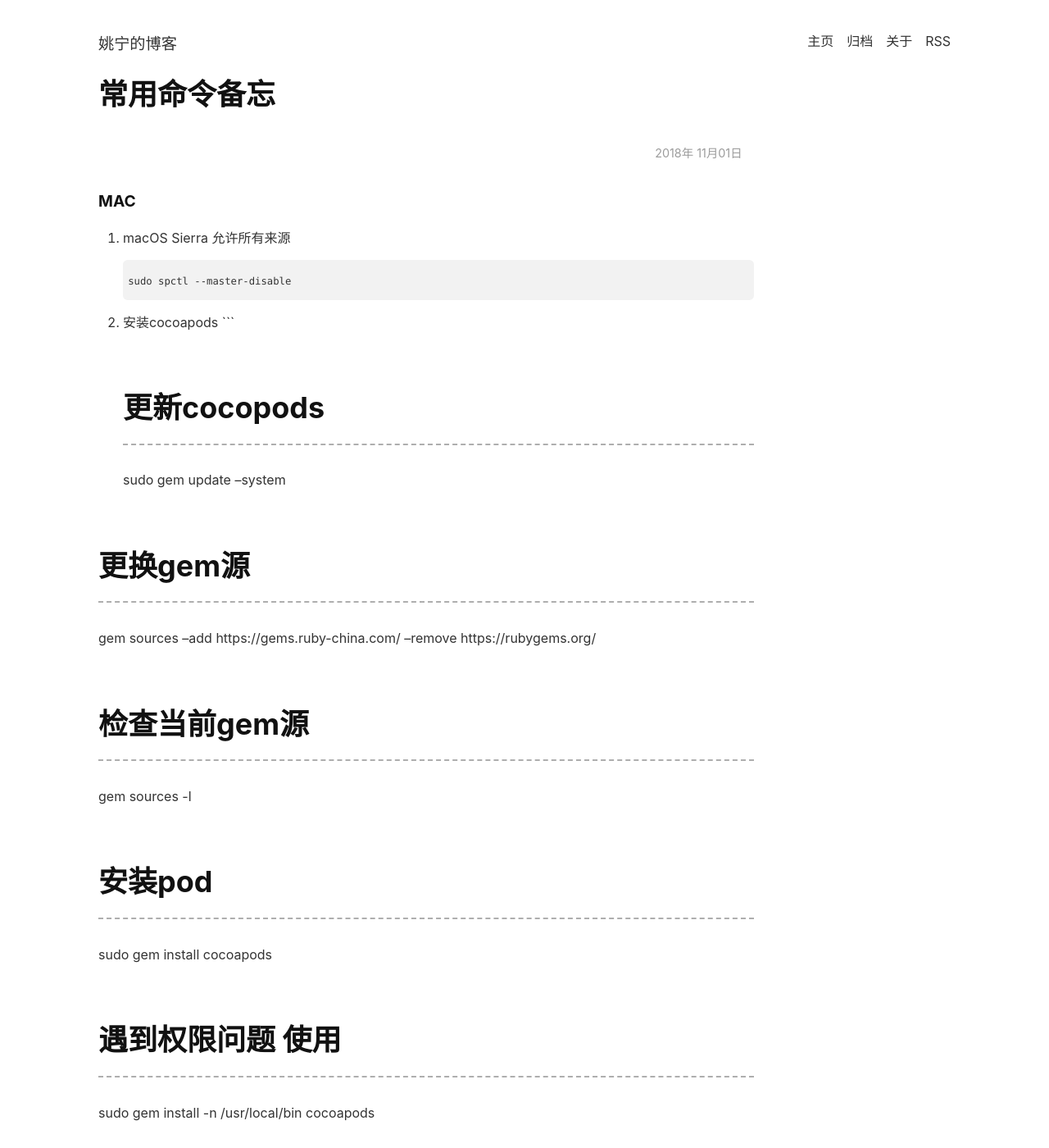
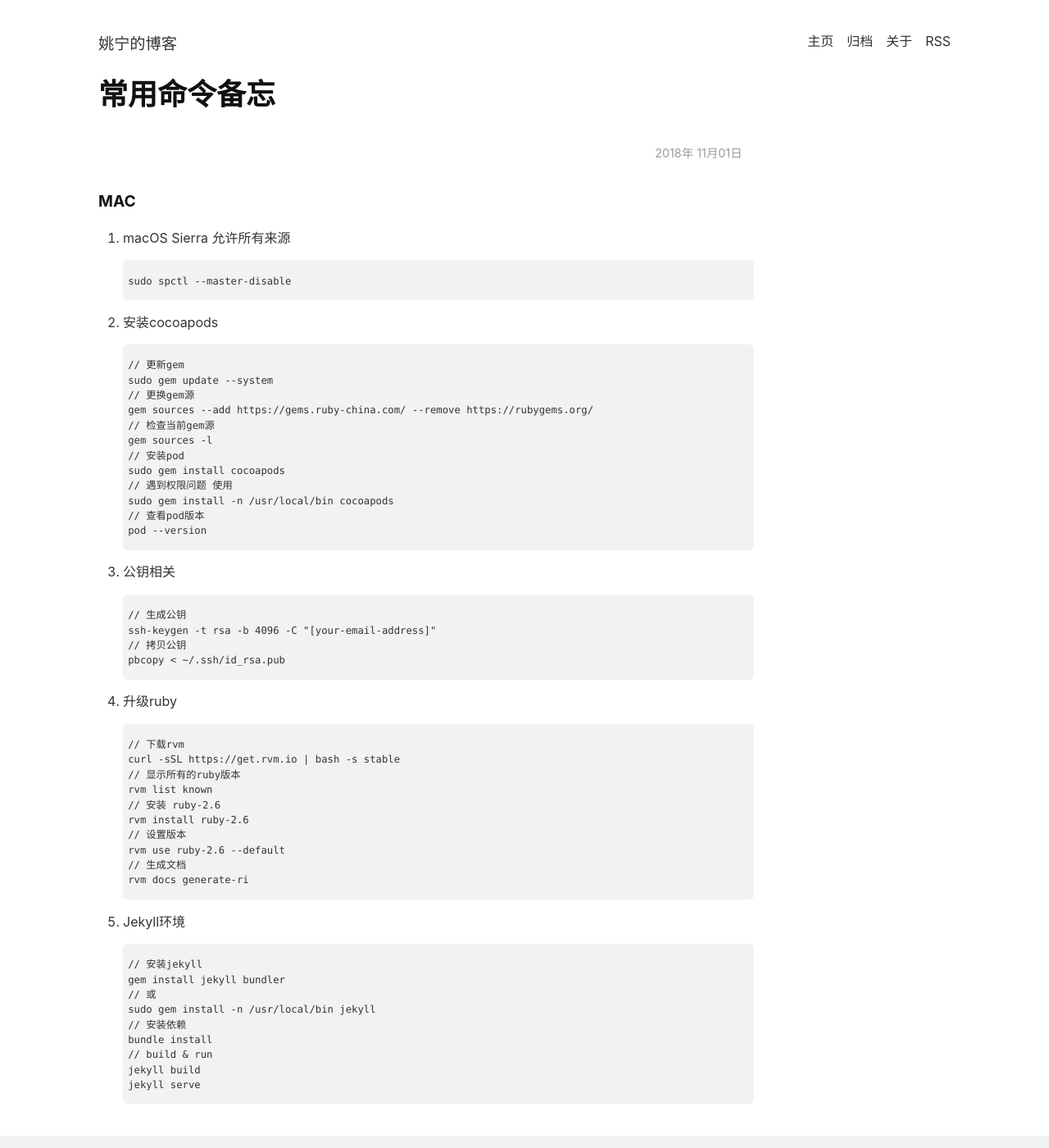
Before and after one commit to xcuYao/xcuYao.github.io, a Jekyll site: the page built from _posts/2018-11-1-常用命令备忘.md, in a window 1280 px wide and 1400 px high. Shown: the whole window at 82% size. Built offline with Jekyll 4.4.1, drawn with Linux system fonts in a browser that asks for light colours; nearby versions of some CDN libraries; comment, search, counter and statistics services are not loaded; some of the changed text lies outside the part shown.

Commit message:
修改格式

````diff
--- a/Gemfile
+++ b/Gemfile
@@ -1,5 +1,5 @@
 # faster gems source for China
-source 'http://gems.ruby-china.org/'
+source 'https://gems.ruby-china.com/'
 
 # gems source for the rest
 # source 'https://rubygems.org/'
--- a/_posts/2018-11-1-常用命令备忘.md
+++ b/_posts/2018-11-1-常用命令备忘.md
@@ -14,31 +14,51 @@ sudo spctl --master-disable
 
 2. 安装cocoapods
 ```
-# 更新cocopods
+// 更新gem
 sudo gem update --system
-
-# 更换gem源
+// 更换gem源
 gem sources --add https://gems.ruby-china.com/ --remove https://rubygems.org/
-
-# 检查当前gem源
+// 检查当前gem源
 gem sources -l
-
-# 安装pod
+// 安装pod
 sudo gem install cocoapods
-
-# 遇到权限问题 使用
+// 遇到权限问题 使用
 sudo gem install -n /usr/local/bin cocoapods
-
-# 查看pod版本
+// 查看pod版本
 pod --version
-
 ```
 
 3. 公钥相关
 ```
-# 生成公钥
+// 生成公钥
 ssh-keygen -t rsa -b 4096 -C "[your-email-address]"
-
-# 拷贝公钥
+// 拷贝公钥
 pbcopy < ~/.ssh/id_rsa.pub
 ```
+
+4. 升级ruby
+```
+// 下载rvm
+curl -sSL https://get.rvm.io | bash -s stable
+// 显示所有的ruby版本
+rvm list known
+// 安装 ruby-2.6
+rvm install ruby-2.6
+// 设置版本
+rvm use ruby-2.6 --default
+// 生成文档
+rvm docs generate-ri
+```
+
+4. Jekyll环境
+```
+// 安装jekyll
+gem install jekyll bundler
+// 或
+sudo gem install -n /usr/local/bin jekyll
+// 安装依赖
+bundle install
+// build & run
+jekyll build
+jekyll serve
+```
````
